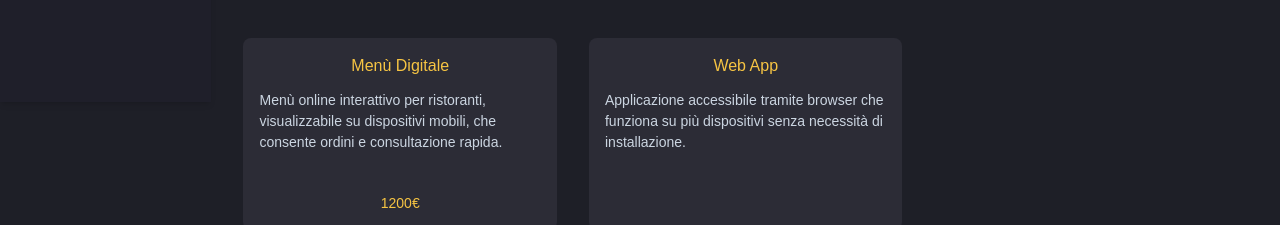
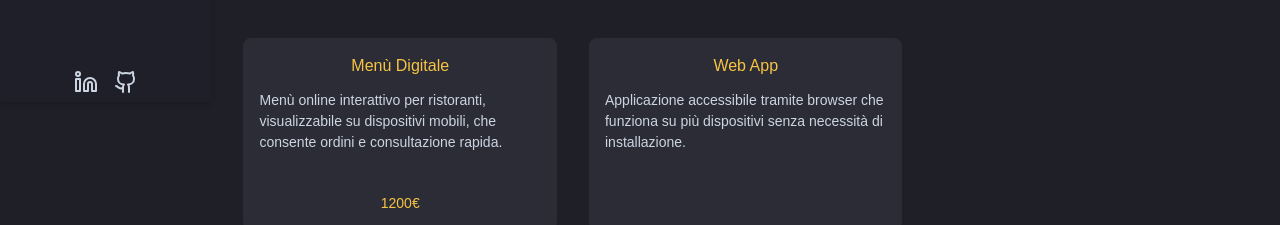
Before and after one commit to simonetignino/Portfolio, a React (Vite) app in the folder frontend/: page / in a window 1280 px wide. Shown: the part 698-923 px from the top of the page. Built offline with nearby package versions, Linux system fonts and the light colour scheme; a web font is replaced by a local one.

Commit message:
aggiunti link utili

```diff
--- a/frontend/src/components/LeftSection.jsx
+++ b/frontend/src/components/LeftSection.jsx
@@ -2,6 +2,7 @@ import React from 'react';
 import { motion } from 'framer-motion';
 import profiloImage from "../media/PROFILO.png"
 import Spinner from "./Spinner/Spinner"
+import InfoSection from './info/InfoSection';
 
 export default function LeftSection() {
     const containerVariants = {
@@ -138,6 +139,12 @@ export default function LeftSection() {
                     </motion.div>
                 ))}
             </motion.div>
+            <motion.div className='flex justify-center'>
+                <motion.div className='absolute bottom-2'>
+                    <InfoSection  />
+                </motion.div>
+            </motion.div>
+
         </motion.div>
     )
 }
--- /dev/null
+++ b/frontend/src/components/info/InfoSection.jsx
@@ -0,0 +1,54 @@
+import React from "react";
+import { motion } from "framer-motion";
+import { Linkedin, Github } from "lucide-react";
+
+const InfoSection = () => {
+  const container = {
+    hidden: { opacity: 0 },
+    show: {
+      opacity: 1,
+      transition: {
+        staggerChildren: 0.2,
+        delayChildren: 0.5,
+      },
+    },
+  };
+
+  const item = {
+    hidden: { opacity: 0, y: 20 },
+    show: {
+      opacity: 1,
+      y: 0,
+      transition: {
+        duration: 0.5,
+        ease: [0.04, 0.62, 0.23, 0.98],
+      },
+    },
+  };
+
+  return (
+    <motion.main
+      variants={container}
+      initial="hidden"
+      animate="show"
+      className="flex justify-center items-center text-slate-300"
+    >
+      <motion.a
+        href="https://www.linkedin.com/in/simone-tignino-307519301/"
+        className="mx-2"
+        variants={item}
+      >
+        <Linkedin />
+      </motion.a>
+      <motion.a
+        href="https://github.com/simonetignino"
+        className="mx-2"
+        variants={item}
+      >
+        <Github />
+      </motion.a>
+    </motion.main>
+  );
+};
+
+export default InfoSection;
```
